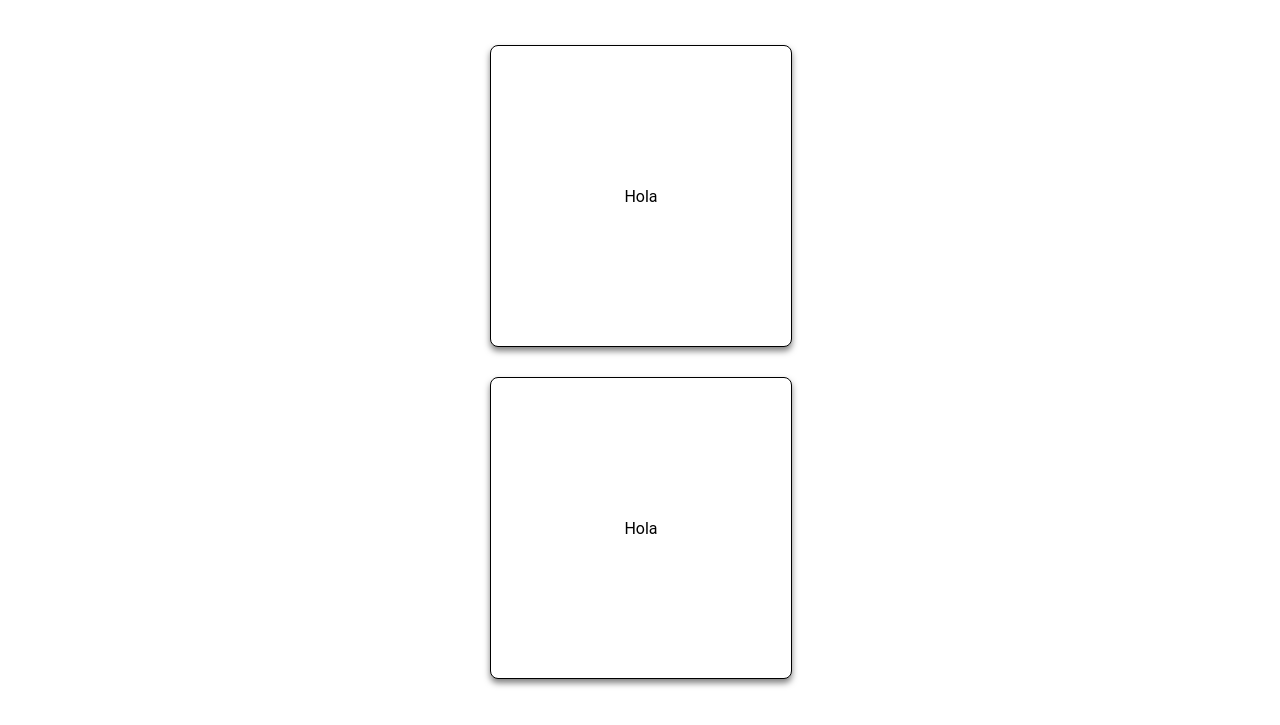
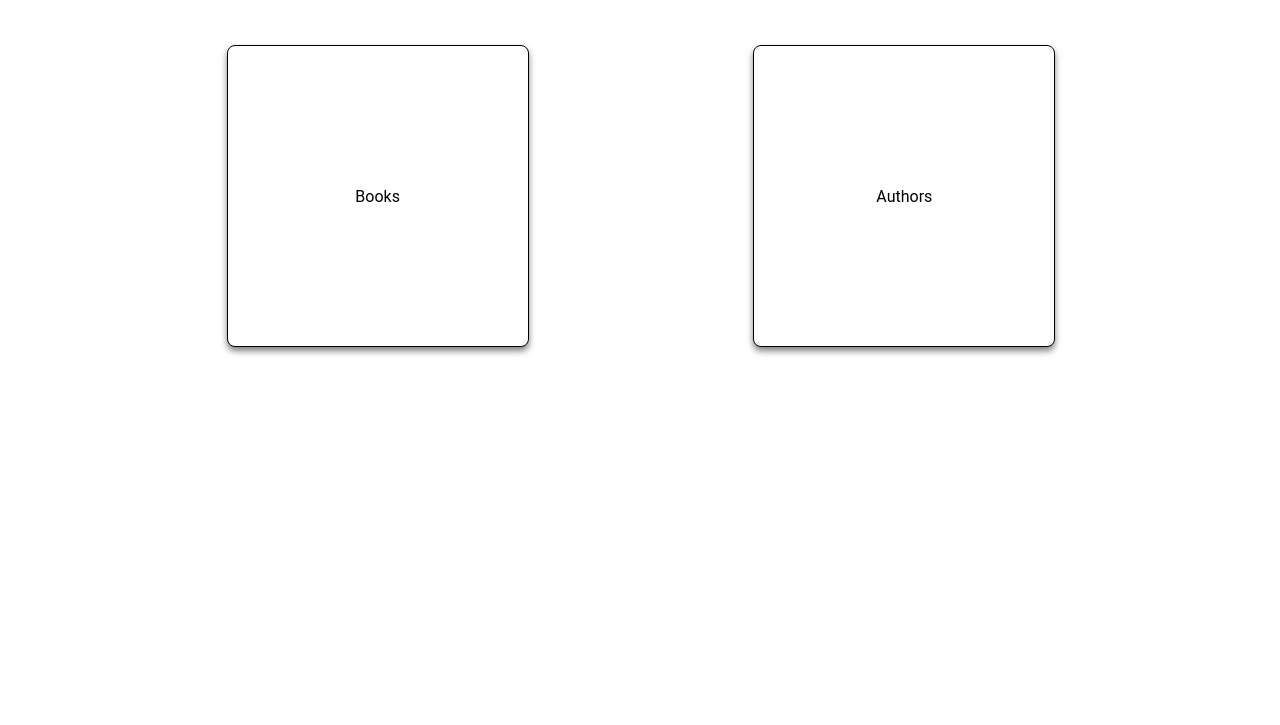
Before and after one commit to CorreaJose13/talento_tech_proyecto, a website: page index.html in a window 1280 px wide. Shown: the part 69-794 px from the top of the page. Drawn offline with Linux system fonts and the light colour scheme.

Commit message:
Cards centradas

```diff
--- a/index.html
+++ b/index.html
@@ -18,7 +18,7 @@
     <div class="cards-container">
         <div class="card" id="books-card">
             <div class="card-front">
-                <p>Hola</p>
+                <p>Books</p>
             </div>
             <div class="card-back">
                 <h2>Books</h2>
@@ -31,7 +31,7 @@
 
         <div class="card" id="authors-card">
             <div class="card-front">
-                <p>Hola</p>
+                <p>Authors</p>
             </div>
             <div class="card-back">
                 <h2>Authors</h2>
--- a/styles.css
+++ b/styles.css
@@ -32,12 +32,13 @@ main{
 
 .cards-container {
     display: flex;
-    flex-direction: column;
+    flex-direction: row;
     align-items: center;
     height: 100%;
     gap: 2rem;
     padding: 2rem;
     perspective: 1000px;
+    justify-content: space-evenly;
 }
 
 .card {
@@ -48,7 +49,7 @@ main{
     transform-style: preserve-3d;
     transition: transform 0.6s ease-in-out;
     position: relative;
-}
+    }
 
 .card:hover {
     transform: rotateY(180deg);
```
